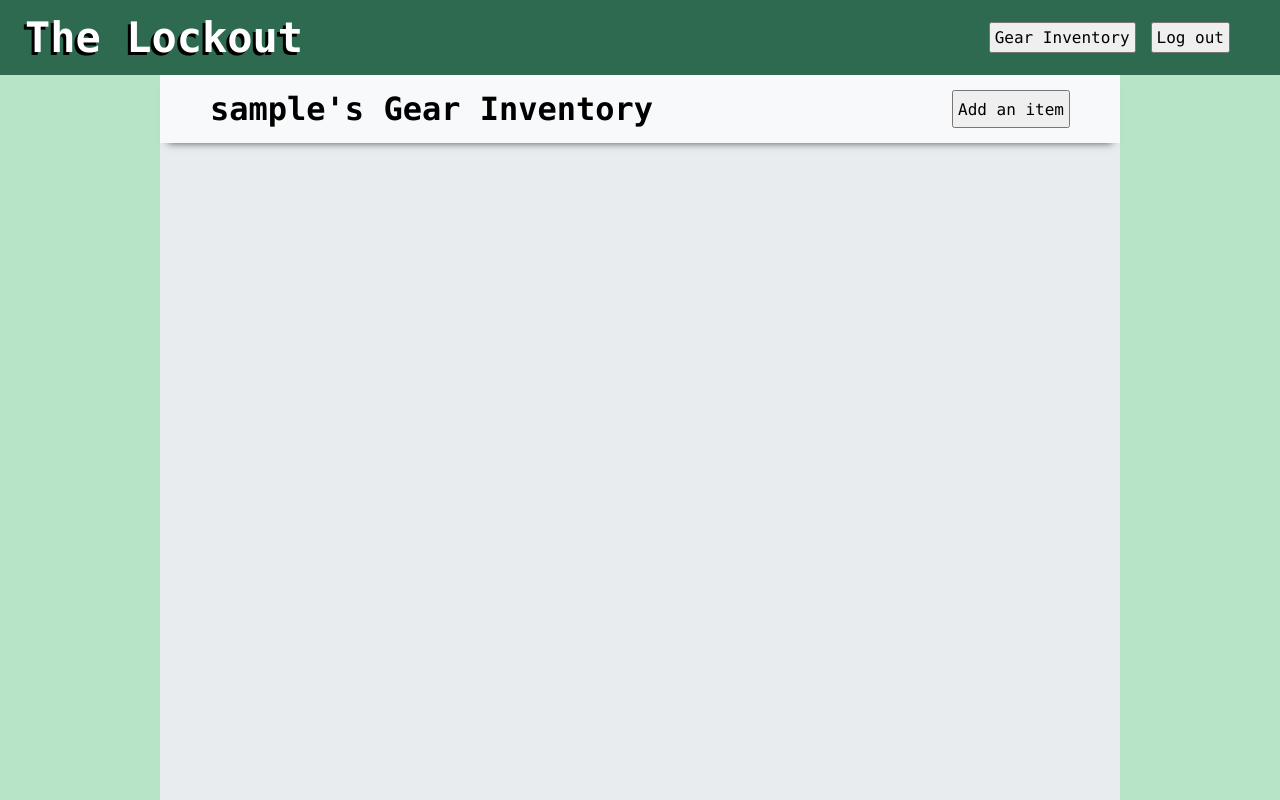
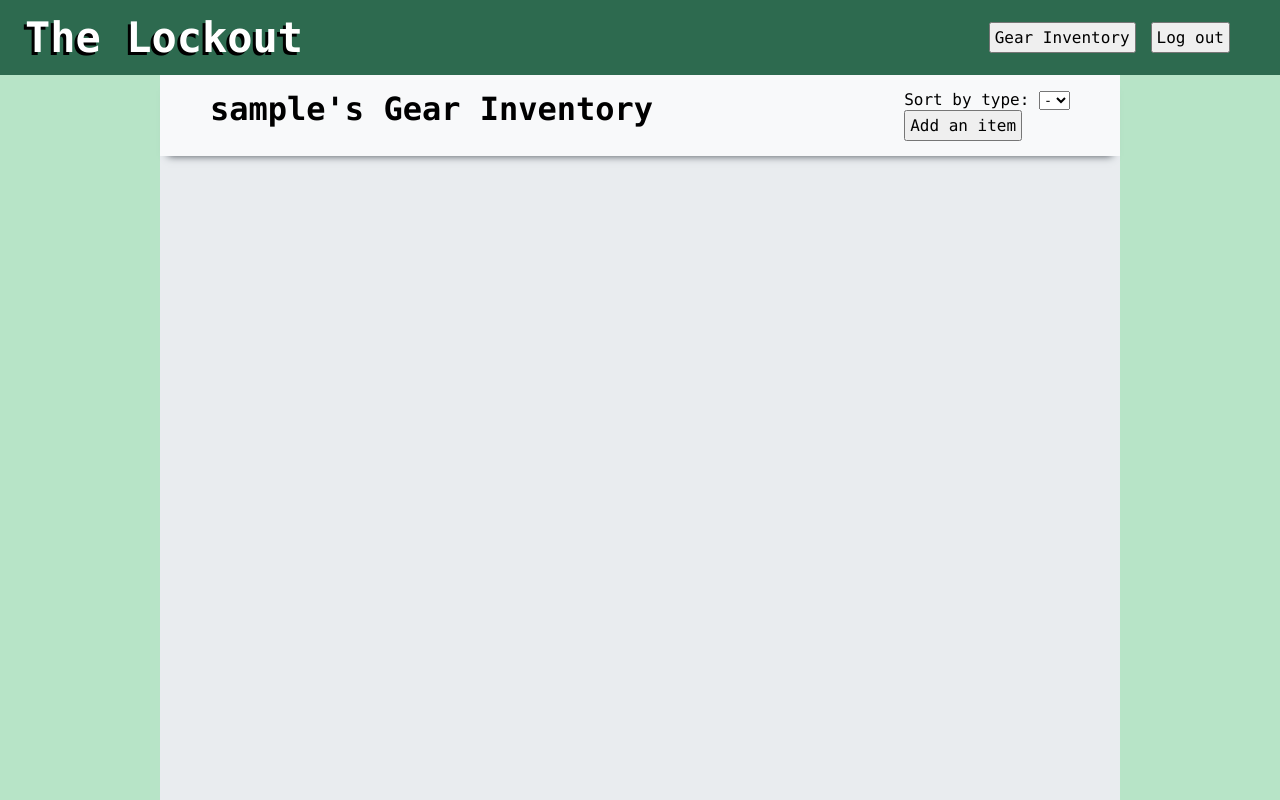
Before and after one commit to JuicetenG/the-lockout, a Django app: page /gear/ in a window 1280 px wide. Run offline with Django 5.2, Linux system fonts and the light colour scheme; the visitor is signed in with stand-in values (Sample User, id 1); data that the repository does not hold is empty.

Commit message:
add sort feature to index

```diff
--- a/main_app/templates/gear/gear-index.html
+++ b/main_app/templates/gear/gear-index.html
@@ -7,7 +7,18 @@
 
   <header class="index-header">
     <h1>{{ user.username }}'s Gear Inventory</h1>
-    <button><a href="{% url 'gear-create' %}">Add an item</a></button>
+    <div>
+      <form method="GET">
+        <label for="type">Sort by type:</label>
+        <select name="type" id="type" onchange="this.form.submit()">
+          <option value="">-</option>
+          {% for gear_type in gear_types %}
+            <option value="{{ gear_type }}" {% if gear_type == selected_type %}selected{% endif %}>{{ gear_type }}</option>
+          {% endfor %}
+        </select>
+      </form>
+      <button><a href="{% url 'gear-create' %}">Add an item</a></button>
+    </div>
   </header>
   <section class="card-container">
     {% for item in gear %}
--- a/main_app/views.py
+++ b/main_app/views.py
@@ -15,8 +15,14 @@ class Home(LoginView):
 
 @login_required
 def gear_index(request):
-    gear_items = Gear.objects.filter(user=request.user)
-    return render(request, 'gear/gear-index.html', {'gear': gear_items})
+    gear_types = Gear.objects.values_list('type', flat=True).distinct()
+    selected_type = request.GET.get('type', None)
+    if selected_type:
+        gear = Gear.objects.filter(type=selected_type)
+    else:
+        gear = Gear.objects.all()
+
+    return render(request, 'gear/gear-index.html', {'gear': gear, 'gear_types': gear_types, 'selected_type': selected_type})
 
 class GearCreate(ImageUploadMixin, LoginRequiredMixin, CreateView):
     model = Gear
```
